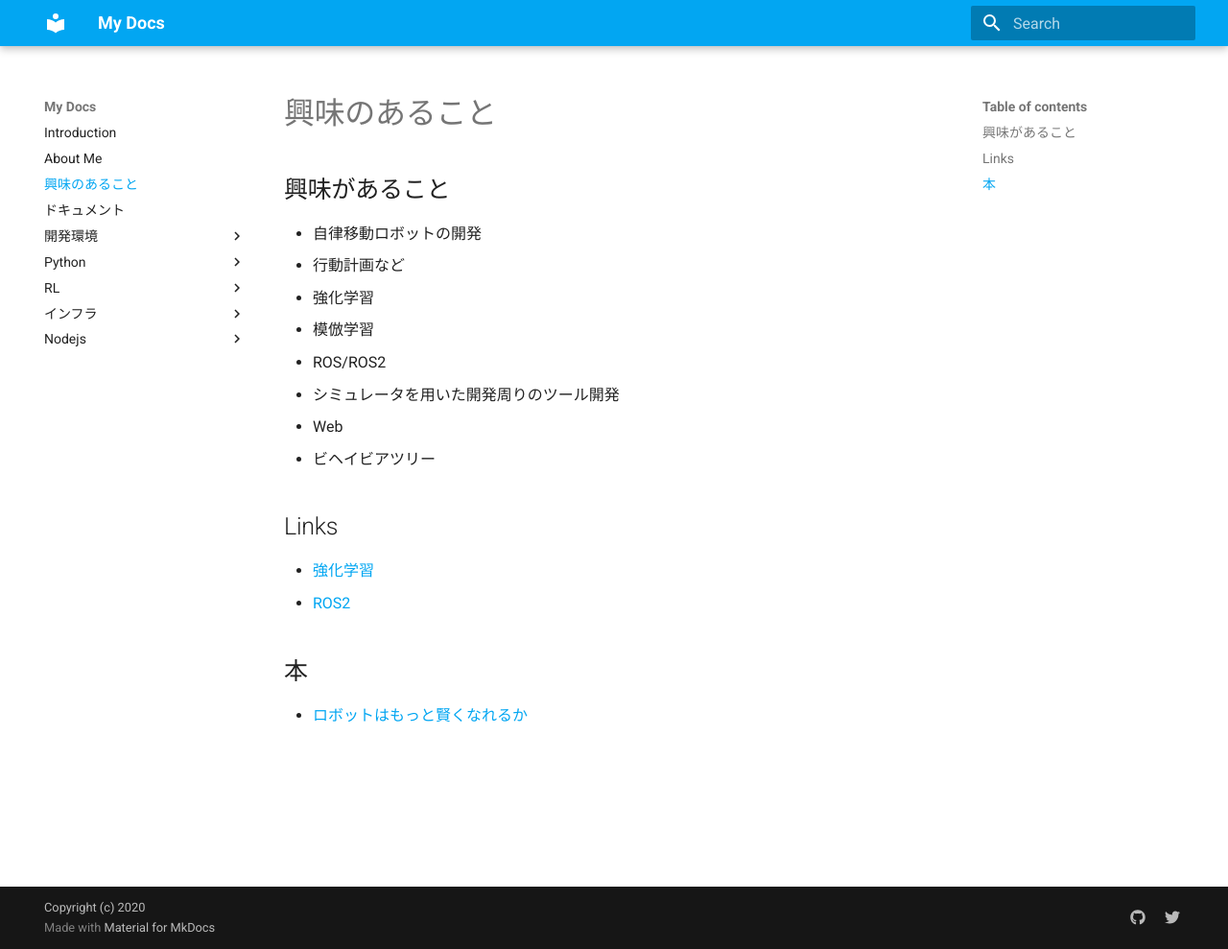
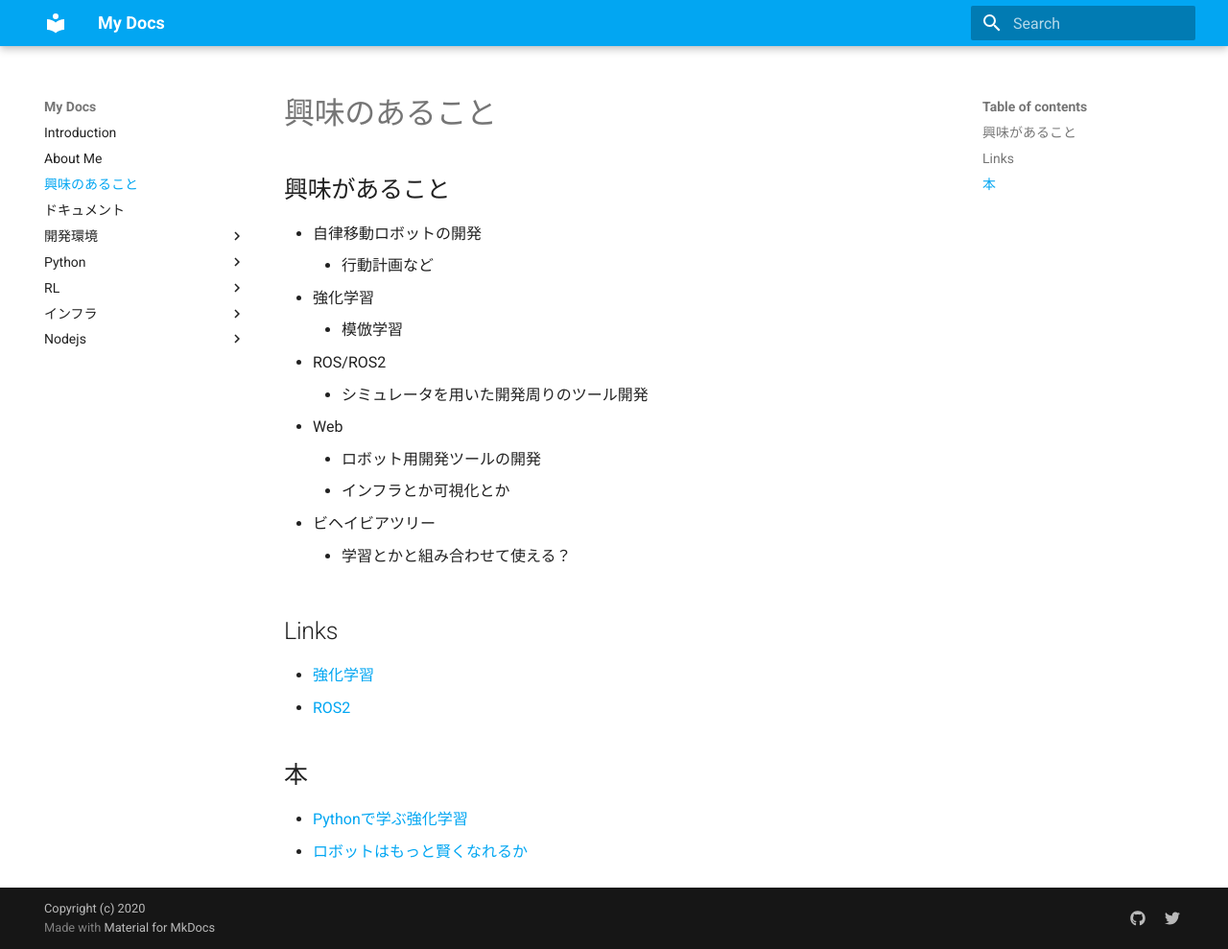
Before and after one commit to nakano16180/myHobby, an MkDocs documentation site: the page built from docs/interest.md, in a window 1280 px wide and 989 px high. Shown: the whole window at 96% size. Built offline with MkDocs 1.6.1 and Material for MkDocs 9.7.7, drawn with Linux system fonts in a browser that asks for light colours.

Commit message:
update interest

```diff
--- a/docs/interest.md
+++ b/docs/interest.md
@@ -1,16 +1,20 @@
 ## 興味があること
-- 自律移動ロボットの開発
-  - 行動計画など
-- 強化学習
-  - 模倣学習
-- ROS/ROS2
-  - シミュレータを用いた開発周りのツール開発
-- Web
-- ビヘイビアツリー
+  - 自律移動ロボットの開発
+    - 行動計画など
+  - 強化学習
+    - 模倣学習
+  - ROS/ROS2
+    - シミュレータを用いた開発周りのツール開発
+  - Web
+    - ロボット用開発ツールの開発
+    - インフラとか可視化とか
+  - ビヘイビアツリー
+    - 学習とかと組み合わせて使える？
 
 ## Links
 - [強化学習](https://pira-nino.hatenablog.com/entry/reinforcement_learning_docs)
 - [ROS2](https://index.ros.org/doc/ros2/)
 
 ## 本
+- [Pythonで学ぶ強化学習](https://medium.com/programming-soda/python%E3%81%A7%E5%AD%A6%E3%81%B6%E5%BC%B7%E5%8C%96%E5%AD%A6%E7%BF%92-%E5%85%A5%E9%96%80%E3%81%8B%E3%82%89%E5%AE%9F%E8%B7%B5%E3%81%BE%E3%81%A7-%E3%82%92%E6%9B%B8%E3%81%8D%E3%81%BE%E3%81%97%E3%81%9F-e47da1d35d24)
 - [ロボットはもっと賢くなれるか](https://note.com/morikita/n/n35901fa1dc25)
```
